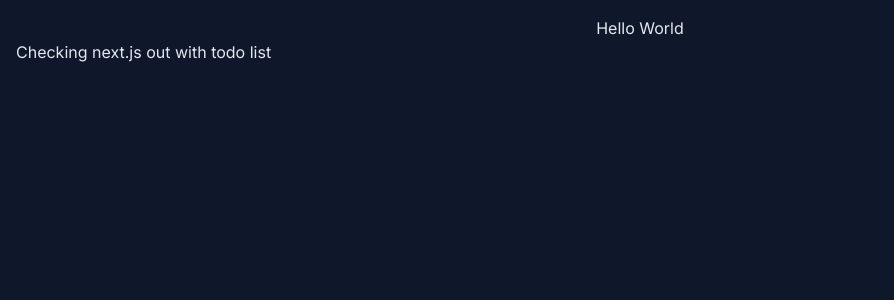
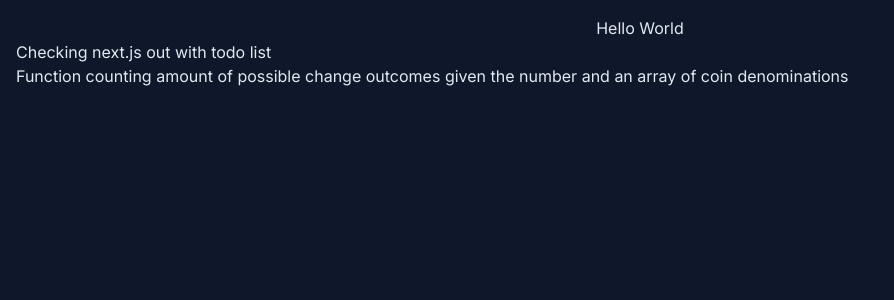
Before and after one commit to KrzysztofSnopek/exercises-and-codewars, a Next.js app: page / in a window 1280 px wide. Shown: the top 300 px of the page, without its empty margins (0-894 px from the left). Built offline with nearby package versions, Linux system fonts and the light colour scheme.

Commit message:
Creates a function that takes a number and an array of cash denominations to get the number of possible ways of paying the bill

```diff
--- /dev/null
+++ b/src/app/changeCount/page.tsx
@@ -0,0 +1,16 @@
+import React from "react";
+import { countChangeWays } from "../exercises/changeCount";
+
+export default function ChangeCount() {
+  const totalCashValue: number = 300;
+  const denominations: number[] = [5, 10, 20, 50, 100, 200, 500];
+
+  countChangeWays(totalCashValue, denominations);
+  console.log(countChangeWays(totalCashValue, denominations));
+
+  return (
+    <div>
+      Total number of ways you can pay the total price is {totalCashValue}
+    </div>
+  );
+}
--- /dev/null
+++ b/src/app/exercises/changeCount.ts
@@ -0,0 +1,9 @@
+export function countChangeWays(money: number, coins: number[]): number {
+  if (money < 0 || coins.length === 0) return 0;
+  else if (money === 0) return 1;
+  else
+    return (
+      countChangeWays(money - coins[0], coins) +
+      countChangeWays(money, coins.slice(1))
+    );
+}
--- a/src/app/page.tsx
+++ b/src/app/page.tsx
@@ -11,6 +11,12 @@ export default function Home() {
           <li>
             <Link href="/todo">Checking next.js out with todo list</Link>
           </li>
+          <li>
+            <Link href="/changeCount">
+              Function counting amount of possible change outcomes given the
+              number and an array of coin denominations
+            </Link>
+          </li>
         </ul>
       </div>
     </>
```
